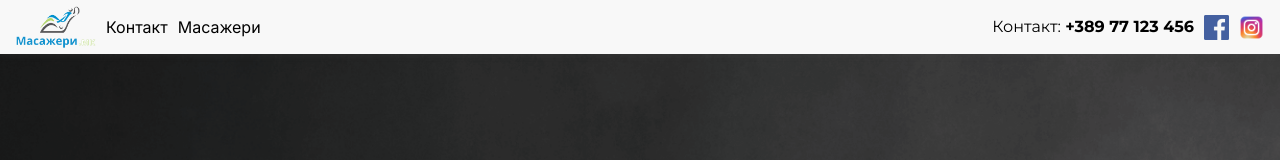
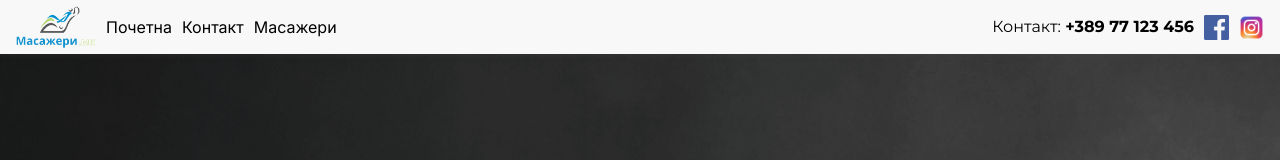
Before and after one commit to Hadzikojcevv/masagge_chairs, a Next.js app: page / in a window 1280 px wide. Shown: the top 160 px of the page. Built offline with nearby package versions, Linux system fonts and the light colour scheme; a web font is replaced by a local one.

Commit message:
404 page done

```diff
--- a/app/not-found.tsx
+++ b/app/not-found.tsx
@@ -1,8 +1,13 @@
+import Image from 'next/image'
 import React from 'react'
 
 const ErrorPage = () => {
   return (
-    <div>ErrorPage</div>
+    <section style={{display: 'flex', flexDirection: 'column', justifyContent: 'center', alignItems: 'center', height: '100vh'}}>
+      <h1 style={{color: '#3e3e3e', textAlign: 'center'}}>Масажери.мк</h1>
+      <h2 style={{fontWeight: '600', fontSize: '55px', letterSpacing: -5, textAlign: 'center'}}>Упс...сеуште работиме на оваа страница, вратете се на почетна.</h2>
+      <Image src={'/logo.png'} alt='logo' width={300} height={200} />
+    </section>
   )
 }
 
--- a/components/Shared/DesktopNavRightSide.tsx
+++ b/components/Shared/DesktopNavRightSide.tsx
@@ -13,6 +13,9 @@ const DesktopNavRightSide = () => {
       <Link href={"/"}>
         <Image src={"/logo.png"} alt="Logo" width={80} height={40} />
       </Link>
+      <Link href={"/"}>
+        Почетна
+      </Link>
       <button onClick={openModal}>Контакт</button>
       <MassageChairDropdown />
     </div>
```
